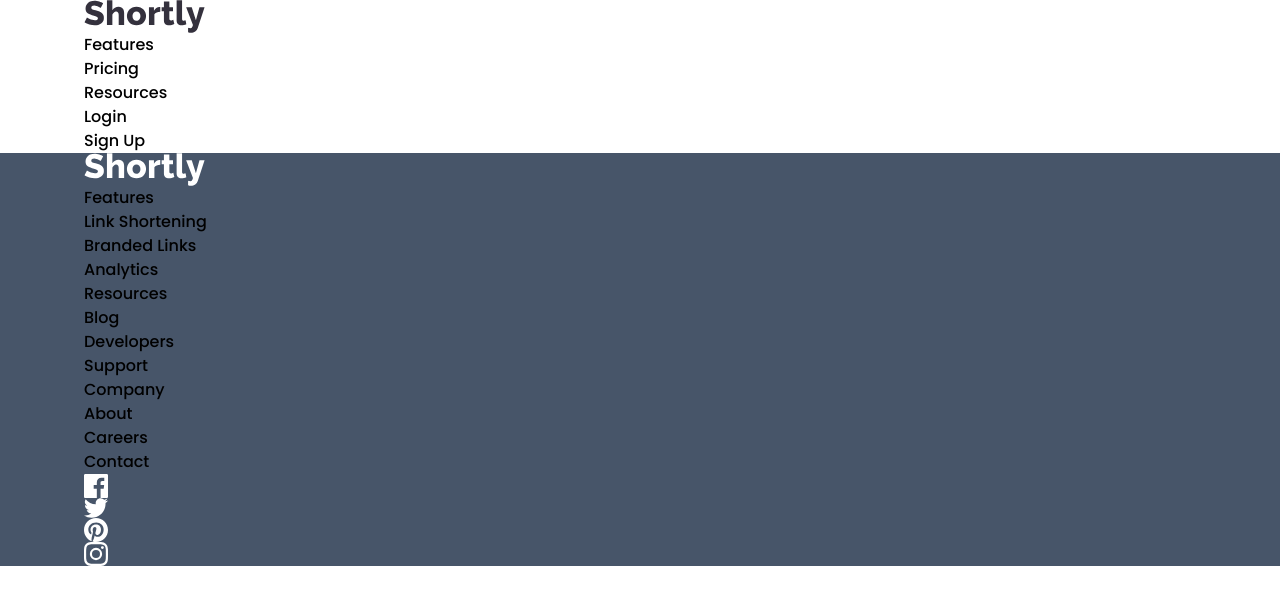
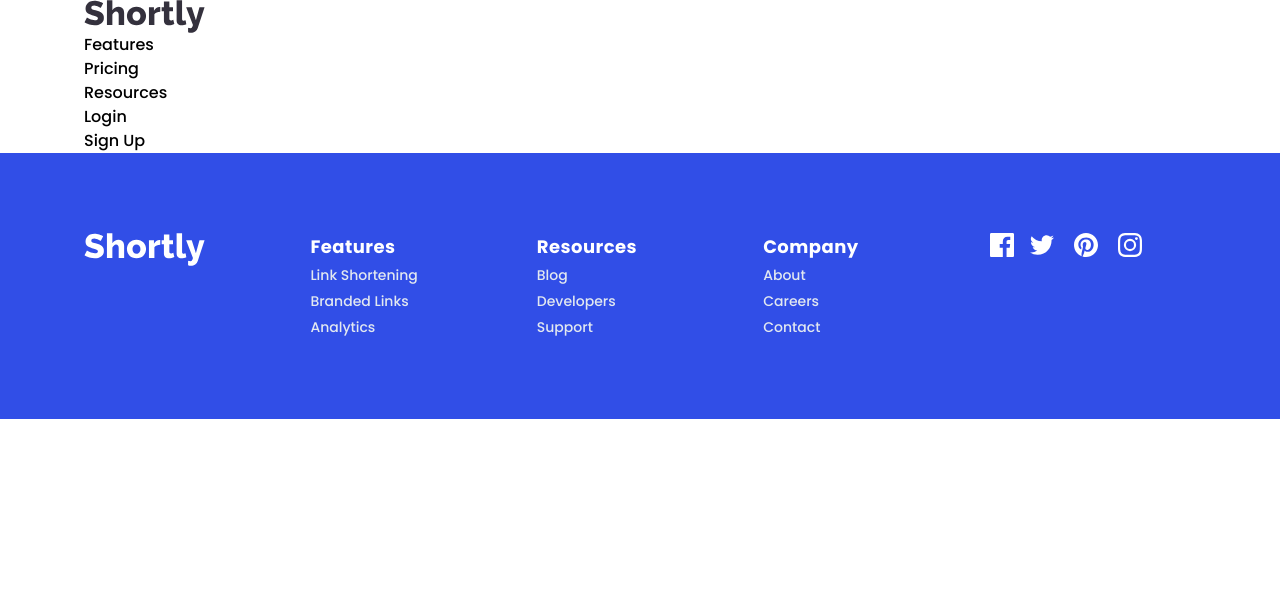
Before and after one commit to VolodymyrBlyntsov/Shortly, a React (Create React App) app: page / in a window 1280 px wide. Shown: the top 604 px of the page. Built offline with nearby package versions, Linux system fonts and the light colour scheme.

Commit message:
Shortly
* Completely finished part of the footer.

But so far without functionality (links are not clickable, as well as icons - the plan is to implement in future commits).

```diff
--- a/src/components/Footer.js
+++ b/src/components/Footer.js
@@ -8,27 +8,27 @@ import instagram from '../images/icon-instagram.svg'
 const Footer = () => {
   return (
     <>
-        <footer className="bg-slate-600">
-            <div className='max-width'>
+        <footer className="bg-[#314ee7] lg:py-20">
+            <div className='max-width grid grid-cols-1 gap-5 md:grid-cols-5 lg:grid-cols:5'>
                 <article>
                     <img src={logo} alt="" />
                 </article>
 
                 <article>
-                    <h3>Features</h3>
+                    <h3 className="text-white text-lg font-bold tracking-wide">Features</h3>
                     <ul>
                         <li>
-                            <button>
+                            <button className="text-slate-200 text-sm mt-1">
                                 Link Shortening
                             </button>
                         </li>
                         <li>
-                            <button>
+                            <button className="text-slate-200 text-sm mt-1">
                                 Branded Links
                             </button>
                         </li>
                         <li>
-                            <button>
+                            <button className="text-slate-200 text-sm mt-1">
                                 Analytics
                             </button>
                         </li>
@@ -36,20 +36,20 @@ const Footer = () => {
                 </article>
 
                 <article>
-                    <h3>Resources</h3>
+                    <h3 className="text-white text-lg font-bold tracking-wide">Resources</h3>
                     <ul>
                         <li>
-                            <button>
+                            <button className="text-slate-200 text-sm mt-1">
                                 Blog
                             </button>
                         </li>
                         <li>
-                            <button>
+                            <button className="text-slate-200 text-sm mt-1">
                                 Developers
                             </button>
                         </li>
                         <li>
-                            <button>
+                            <button className="text-slate-200 text-sm mt-1">
                                 Support
                             </button>
                         </li>
@@ -57,20 +57,20 @@ const Footer = () => {
                 </article>
 
                 <article>
-                    <h3>Company</h3>
+                    <h3 className="text-white text-lg font-bold tracking-wide">Company</h3>
                     <ul>
                         <li>
-                            <button>
+                            <button className="text-slate-200 text-sm mt-1">
                                 About
                             </button>
                         </li>
                         <li>
-                            <button>
+                            <button className="text-slate-200 text-sm mt-1">
                                 Careers
                             </button>
                         </li>
                         <li>
-                            <button>
+                            <button className="text-slate-200 text-sm mt-1">
                                 Contact
                             </button>
                         </li>
@@ -78,14 +78,14 @@ const Footer = () => {
                 </article>
 
                 <article>
-                    <ul>
+                    <ul className="flex items-center">
                         <li>
                             <img src={facebook} alt="facebook" />
                         </li>
-                        <li>
+                        <li className="ml-4">
                             <img src={twitter} alt="twitter" />
                         </li>
-                        <li>
+                        <li className="mx-5">
                             <img src={pinterest} alt="pinterest" />
                         </li>
                         <li>
--- a/src/components/Header.js
+++ b/src/components/Header.js
@@ -10,17 +10,37 @@ const Header = () => {
 
           <nav>
             <ul>
-              <li><button>Features</button></li>
-              <li><button>Pricing</button></li>
-              <li><button>Resources</button></li>
+              <li>
+                <button>
+                  Features
+                </button>
+              </li>
+              <li>
+                <button>
+                  Pricing
+                </button>
+              </li>
+              <li>
+                <button>
+                  Resources
+                </button>
+              </li>
             </ul>
           </nav>
 
         </div>
 
         <ul>
-          <li><button>Login</button></li>
-          <li><button className='btn-auth'>Sign Up</button></li>
+          <li>
+            <button>
+              Login
+            </button>
+          </li>
+          <li>
+            <button className='btn-cta rounded-full'>
+              Sign Up
+            </button>
+          </li>
         </ul>
 
       </header>
```
Also changed, not shown: index.html (deleted, +0 -85 lines), src/images/bg-boost-desktop.svg, src/images/bg-boost-mobile.svg, src/index.css (line endings or trailing spaces).
